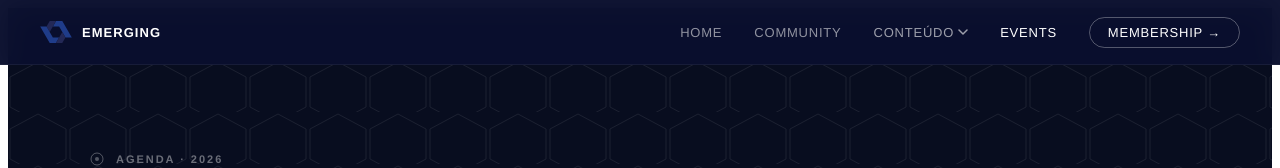
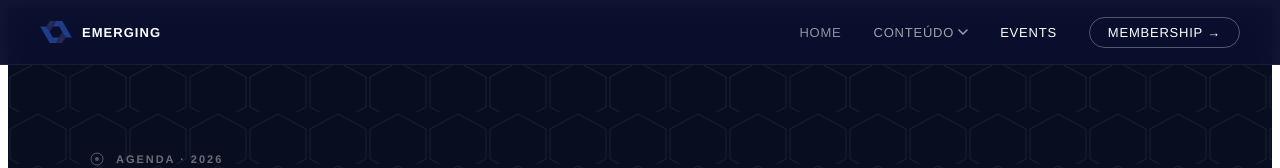
Before and after one commit to comunidadeEVCF-ai/emerging-vc-fellows-site, a React (Vite) app: page /events in a window 1280 px wide. Shown: the top 168 px of the page. Built offline with nearby package versions, Linux system fonts and the light colour scheme.

Commit message:
Remove Community from top nav, fix dropdown hover gap
- Drop the standalone "Community" nav link from all pages
- Close the gap between the Conteudo trigger and its dropdown panel so VC Radar / VC Tech Stack links are actually clickable instead of closing on mouse-out

```diff
--- a/src/components/ContentDropdown.jsx
+++ b/src/components/ContentDropdown.jsx
@@ -29,10 +29,12 @@ export default function ContentDropdown({ dark = true }) {
 
       {open && (
         <div style={{
-          position: "absolute", top: "calc(100% + 14px)", left: "50%", transform: "translateX(-50%)",
+          position: "absolute", top: "100%", left: "50%", transform: "translateX(-50%)",
+          paddingTop: 14, zIndex: 200,
+        }}>
+          <div style={{
             background: "#eceae5", borderRadius: 6, padding: "0.4rem 0",
             minWidth: 190, boxShadow: "0 12px 30px rgba(0,0,0,0.18)",
-          zIndex: 200,
           }}>
             {ITEMS.map((item) => (
               <Link
@@ -48,6 +50,7 @@ export default function ContentDropdown({ dark = true }) {
               </Link>
             ))}
           </div>
+        </div>
       )}
     </div>
   );
--- a/src/pages/Events.jsx
+++ b/src/pages/Events.jsx
@@ -1,6 +1,6 @@
 import ContentDropdown from "../components/ContentDropdown";
 
-const NAV_LINKS_LEFT = [["Home", "/"], ["Community", "/community"]];
+const NAV_LINKS_LEFT = [["Home", "/"]];
 const NAV_LINKS_RIGHT = [["Events", "/events"], ["Membership", "https://criteriosevcf.carrd.co/"]];
 
 const Logo = () => (
--- a/src/pages/Index.jsx
+++ b/src/pages/Index.jsx
@@ -30,7 +30,7 @@ export default function Index() {
           <span style={{ fontSize: 13, fontWeight: 700, letterSpacing: "0.08em", color: "#fff", textTransform: "uppercase" }}>Emerging</span>
         </a>
         <div style={{ display: "flex", gap: "2rem", alignItems: "center" }}>
-          {[["Home", "/"], ["Community", "/community"]].map(([label, href]) => (
+          {[["Home", "/"]].map(([label, href]) => (
             <a key={label} href={href} style={{ fontSize: 13, fontWeight: 500, letterSpacing: "0.06em", textDecoration: "none", color: "rgba(255,255,255,0.6)", textTransform: "uppercase" }}>{label}</a>
           ))}
           <ContentDropdown dark />
--- a/src/pages/community/VCRadar.jsx
+++ b/src/pages/community/VCRadar.jsx
@@ -24,7 +24,7 @@ export default function VCRadar() {
           </span>
         </a>
         <div style={{ display: "flex", gap: "2rem", alignItems: "center" }}>
-          {[["Home", "/"], ["Community", "/community"]].map(([label, href]) => (
+          {[["Home", "/"]].map(([label, href]) => (
             <a key={label} href={href} style={{
               fontSize: 13, fontWeight: 500, letterSpacing: "0.06em",
               textDecoration: "none", color: "#0d0d1a", textTransform: "uppercase",
--- a/src/pages/community/VCTechStack.jsx
+++ b/src/pages/community/VCTechStack.jsx
@@ -1,6 +1,6 @@
 import ContentDropdown from "../../components/ContentDropdown";
 
-const NAV_LINKS_LEFT = [["Home", "/"], ["Community", "/community"]];
+const NAV_LINKS_LEFT = [["Home", "/"]];
 const NAV_LINKS_RIGHT = [["Events", "/events"], ["Membership", "https://criteriosevcf.carrd.co/"]];
 
 const Logo = () => (
--- a/src/pages/community/index.jsx
+++ b/src/pages/community/index.jsx
@@ -112,7 +112,7 @@ export default function Index() {
           </span>
         </a>
         <div style={{ display: "flex", gap: "2rem", alignItems: "center" }}>
-          {[["Home", "/"], ["Community", "/community"]].map(([label, href]) => (
+          {[["Home", "/"]].map(([label, href]) => (
             <a key={label} href={href} style={{
               fontSize: 13, fontWeight: 500, letterSpacing: "0.06em",
               textDecoration: "none", color: "rgba(255,255,255,0.6)", textTransform: "uppercase",
```
Lines whose indentation alone changed are shown as unchanged.
